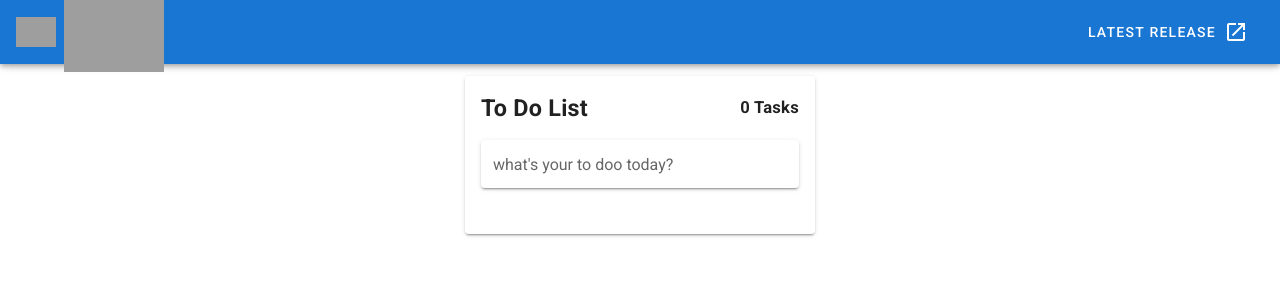
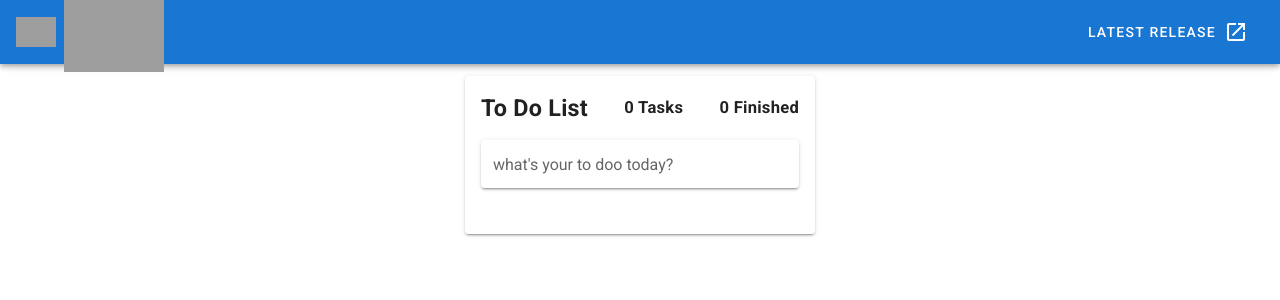
Before and after one commit to ii7assan/ToDoApp-vueJs, a Vue app: page / in a window 1280 px wide. Shown: the top 300 px of the page. Built offline with nearby package versions, Linux system fonts and the light colour scheme; grey boxes are pictures that could not be loaded.

Commit message:
tasks done added

```diff
--- a/package.json
+++ b/package.json
@@ -15,6 +15,7 @@
     "vuex": "^3.4.0"
   },
   "devDependencies": {
+    "@fortawesome/fontawesome-free": "^5.15.4",
     "@vue/cli-plugin-babel": "~4.5.0",
     "@vue/cli-plugin-eslint": "~4.5.0",
     "@vue/cli-plugin-router": "~4.5.0",
--- a/src/components/toDoList.vue
+++ b/src/components/toDoList.vue
@@ -9,7 +9,8 @@
               class="d-flex justify-space-between align-center text-capitalize"
             >
               <h3>to do list</h3>
-              <h5 class="text-right">{{ toDosLenght }} Tasks</h5>
+              <h5>{{ toDosLenght }} Tasks</h5>
+              <h5>{{completedTasks}} Finished</h5>
             </v-card-title>
             <v-card-text>
               <v-form
@@ -28,14 +29,14 @@
 
               <v-list v-for="(toDo, i) in toDos" :key="i">
                 <v-list-item>
-                  <template v-slot:default="{ active }">
+                  <template>
                     <v-list-item-action>
-                      <v-checkbox :input-value="active"></v-checkbox>
+                      <v-checkbox  v-model="toDo.isDone"></v-checkbox>
                     </v-list-item-action>
                     <!-- show to do -->
                     <v-list-item-content>
                       <v-list-item-title></v-list-item-title>
-                      <v-list-item-subtitle>{{
+                      <v-list-item-subtitle :class="toDo.isDone ? 'completed' : ''" >{{
                         toDo.text
                       }}</v-list-item-subtitle>
                     </v-list-item-content>
@@ -46,6 +47,7 @@
                         <v-icon color="grey lighten-1">mdi-information</v-icon>
                       </v-btn>
                     </v-list-item-action>
+
                   </template>
                 </v-list-item>
                 <v-divider></v-divider>
@@ -72,6 +74,9 @@ export default {
     toDosLenght() {
       return this.toDos.length || 0;
     },
+    completedTasks() {
+      return this.toDos.filter(task => task.isDone).length
+    }
   },
   methods: {
     createToDo() {
@@ -89,4 +94,7 @@ export default {
 </script>
 
 <style>
+.completed {
+  text-decoration: line-through;
+}
 </style>
--- a/src/plugins/vuetify.js
+++ b/src/plugins/vuetify.js
@@ -1,7 +1,11 @@
 import Vue from 'vue';
 import Vuetify from 'vuetify/lib/framework';
+import '@fortawesome/fontawesome-free/css/all.css'
 
 Vue.use(Vuetify);
 
 export default new Vuetify({
+    icons: {
+        iconfont: 'fa',
+    },
 });
```
Also changed, not shown: 1 other file (tests, documents, lock files or other folders).
